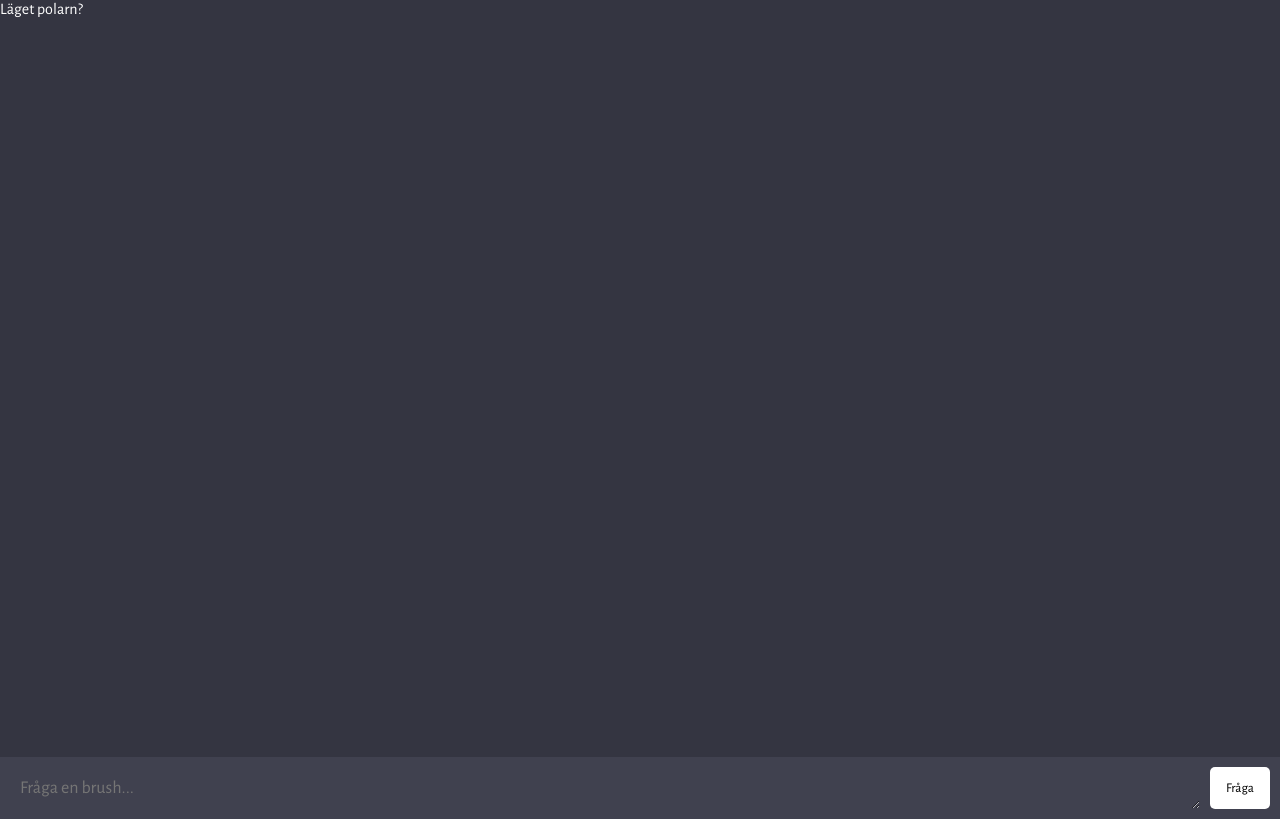
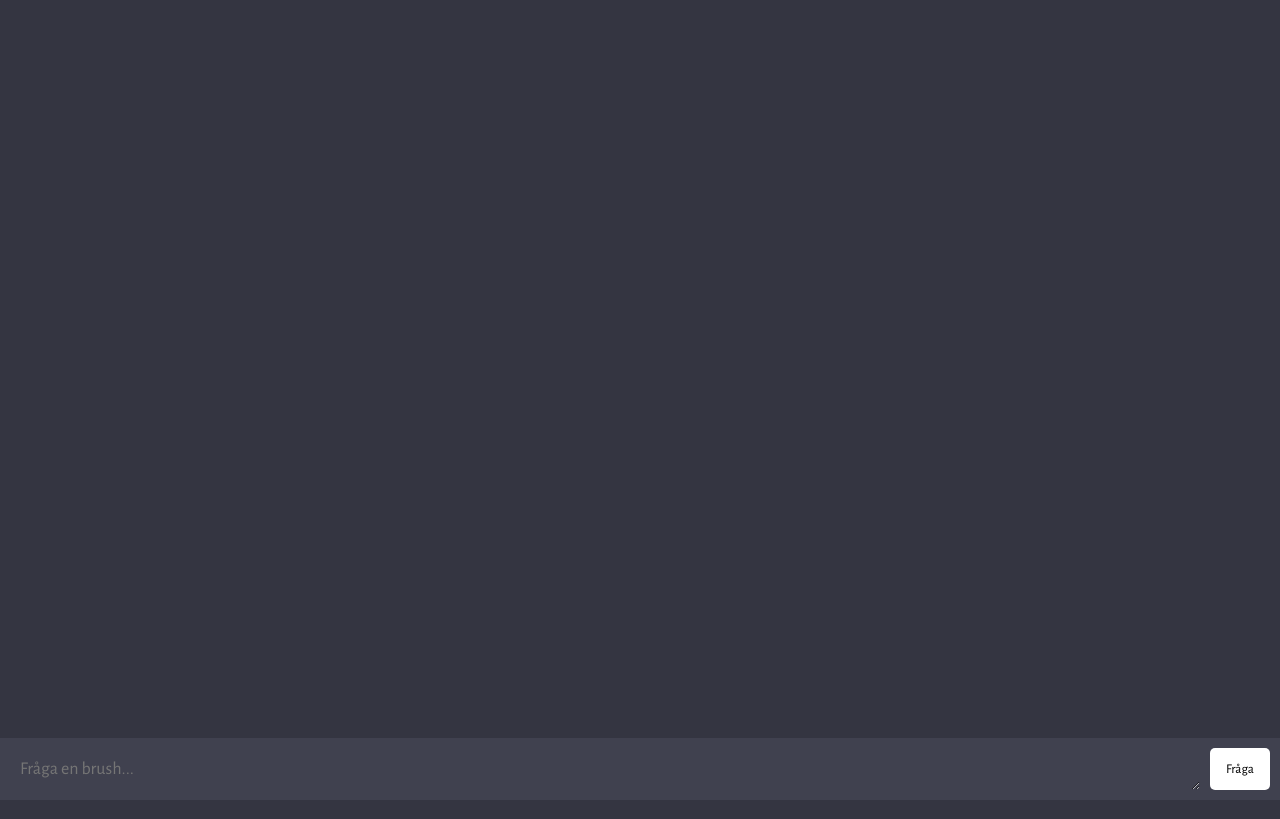
Before and after one commit to IvarHallemar/aishirts, a website built with Vite: page client/index.html in a window 1280 px wide. Built offline with nearby package versions, Linux system fonts and the light colour scheme.

Commit message:
commit 5

```diff
--- a/client/index.html
+++ b/client/index.html
@@ -9,10 +9,7 @@
   <title>Sedelpress</title>
 </head>
 
-<body>
-  <div id="polarn">
-    <p>Läget polarn?</p>
-  </div>
+
   <div id="app">
     <div id="chat_container"></div>
 
```
